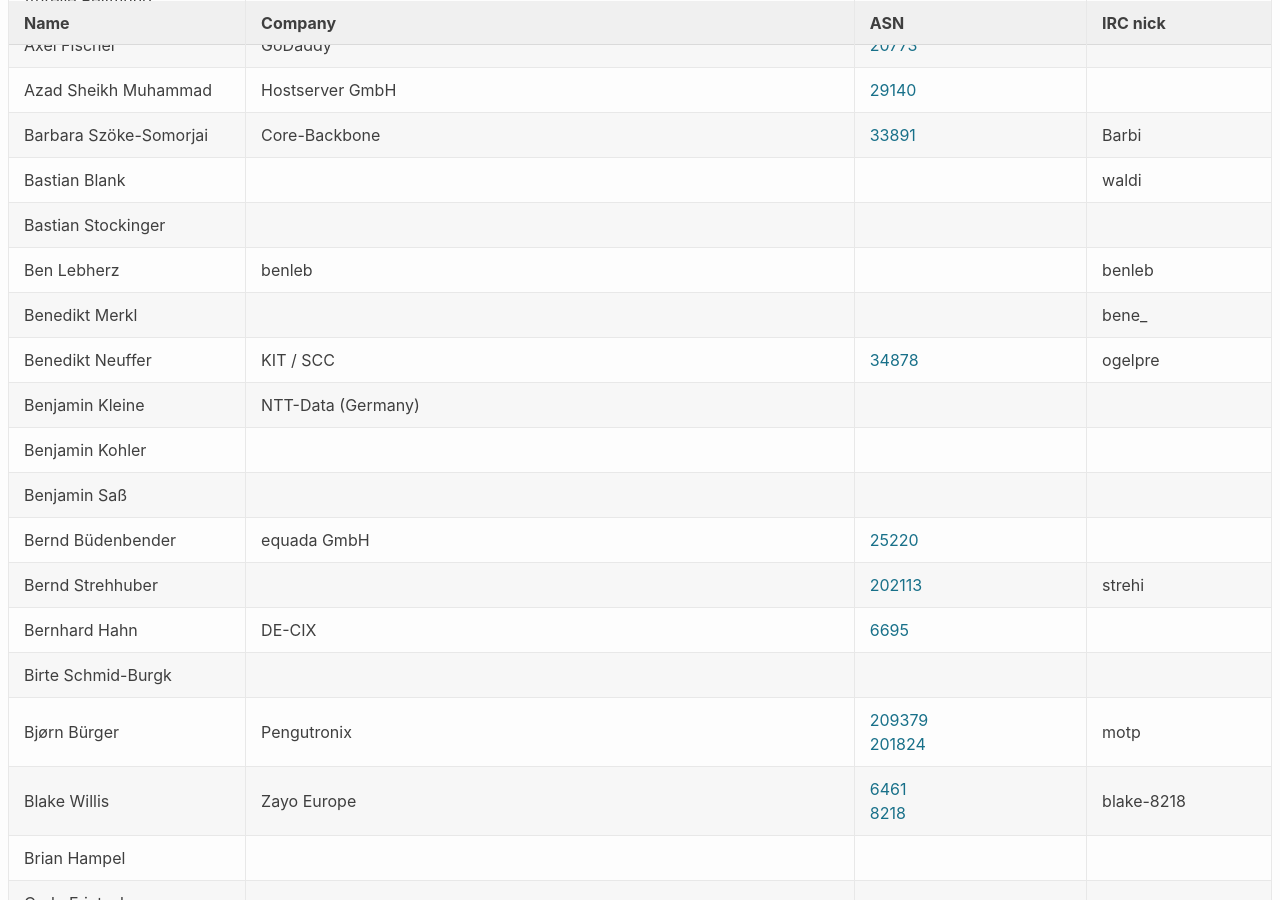
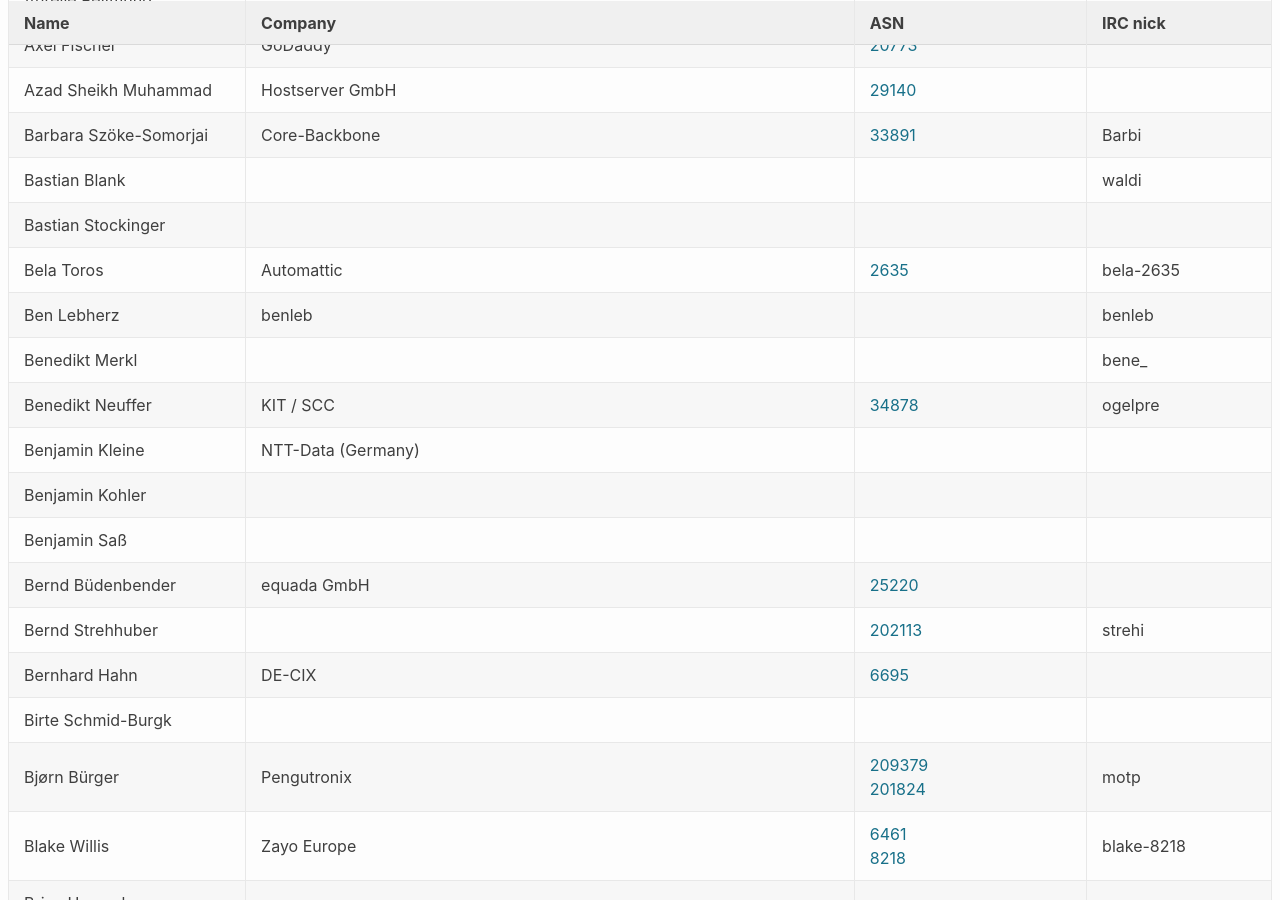
Before and after one commit to denog/pretix-attendeelist, a Jekyll site: the page built from denog13/index.markdown, in a window 1280 px wide and 900 px high, scrolled down 1606 px. Built offline with Jekyll 4.4.1, drawn with Linux system fonts in a browser that asks for light colours; some of the changed text lies outside the part shown.

Commit message:
Latest data: Thu Oct 28 11:29:59 UTC 2021

```diff
--- a/_data/attendees_denog13.json
+++ b/_data/attendees_denog13.json
@@ -240,6 +240,12 @@
     "asn": null
   },
   {
+    "name": "Bela Toros",
+    "company": "Automattic",
+    "irc": "bela-2635",
+    "asn": "2635"
+  },
+  {
     "name": "Benedikt Merkl",
     "company": null,
     "irc": "bene_",
@@ -2078,14 +2084,14 @@
   {
     "name": "Maximilian Schieder",
     "company": null,
+    "irc": null,
+    "asn": null
+  },
+  {
+    "name": "Maximilian Schieder",
+    "company": null,
     "irc": "raven",
     "asn": "12611"
-  },
-  {
-    "name": "Maximilian Schieder",
-    "company": null,
-    "irc": null,
-    "asn": null
   },
   {
     "name": "Maximilian Sesterhenn",
```
